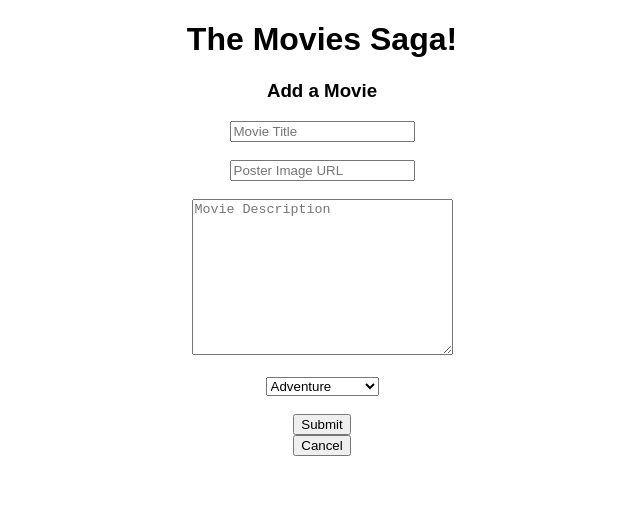
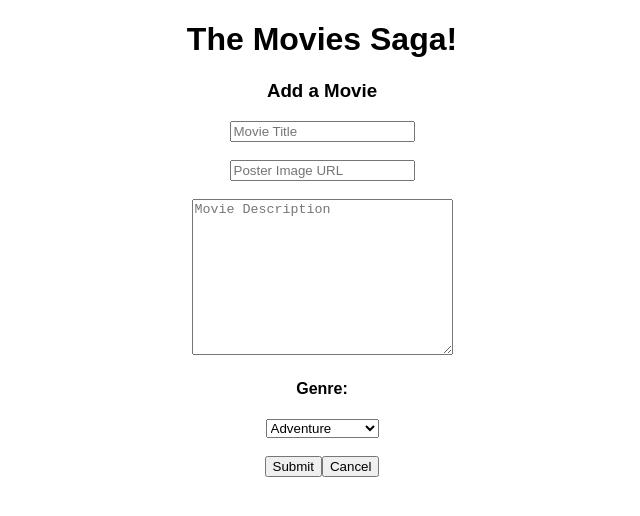
Before and after one commit to erichengler/weekend-movie-sagas, a React (Create React App) app: page /#/form in a window 1280 px wide. Shown: the top 516 px of the page, without its empty margins (318-958 px from the left). Built offline with nearby package versions, Linux system fonts and the light colour scheme.

Commit message:
small changes to movie form to require all inputs

```diff
--- a/src/components/MovieForm/MovieForm.jsx
+++ b/src/components/MovieForm/MovieForm.jsx
@@ -44,7 +44,7 @@ function MovieForm() {
     return (
         <>
             <h3>Add a Movie</h3>
-            <form>
+            <form  onSubmit={addMovie}>
                 <input type="text" placeholder="Movie Title"
                     required onChange={handleTitleChange}
                 />
@@ -59,7 +59,7 @@ function MovieForm() {
                     placeholder="Movie Description"
                     rows="10" cols="30" required>
                 </textarea>
-                <br /><br />
+                <h4>Genre:</h4>
                 <select onChange={handleGenreChange}>
                     <option value="1">Adventure</option>
                     <option value="2">Animated</option>
@@ -75,9 +75,10 @@ function MovieForm() {
                     <option value="12">Superhero</option>
                 </select>
                 <br /><br />
-                <button onClick={addMovie}>Submit</button>
+                <input type="submit" />
+                <button onClick={backToList}>Cancel</button>
             </form>
-            <button onClick={backToList}>Cancel</button>
+
         </>
     );
 }
```
